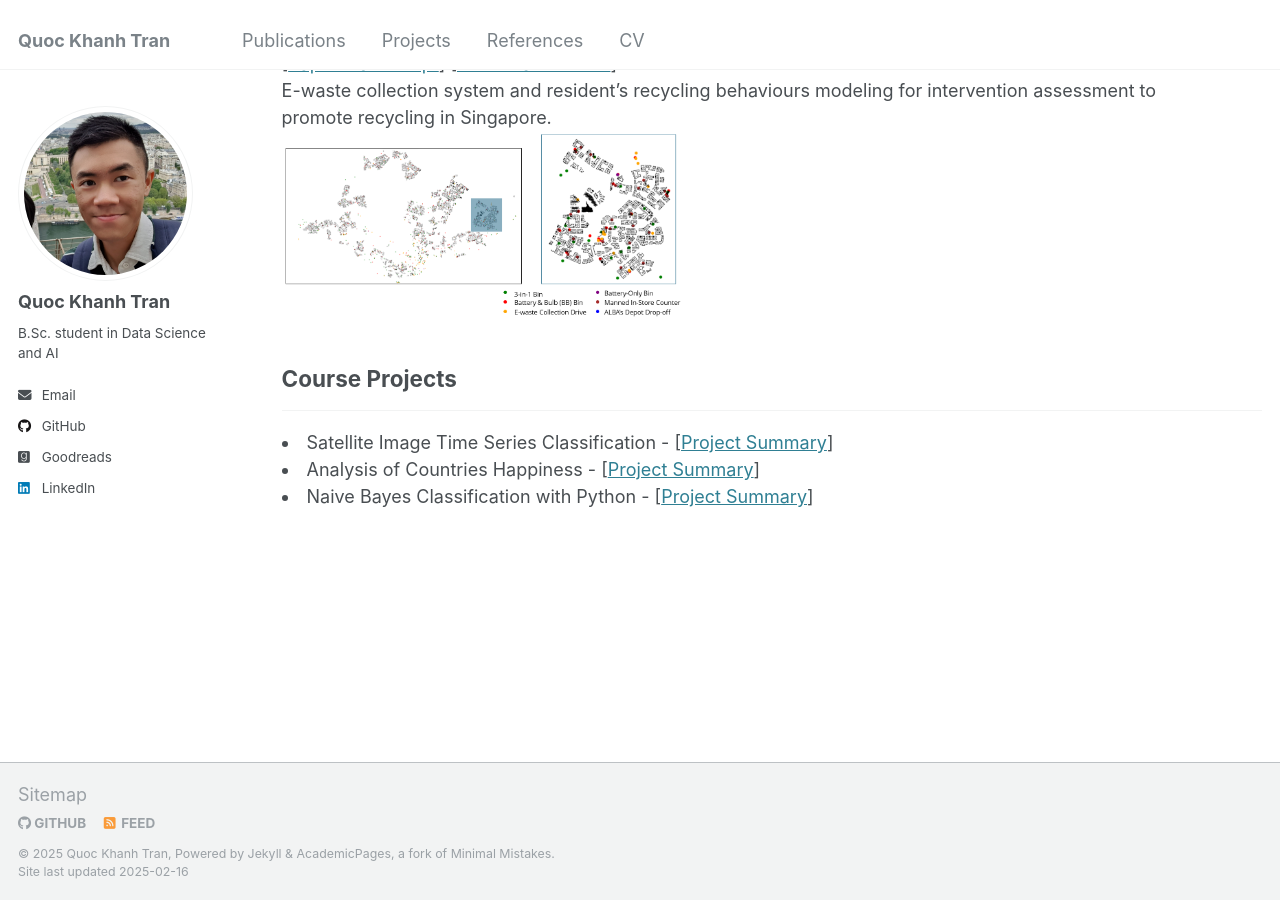
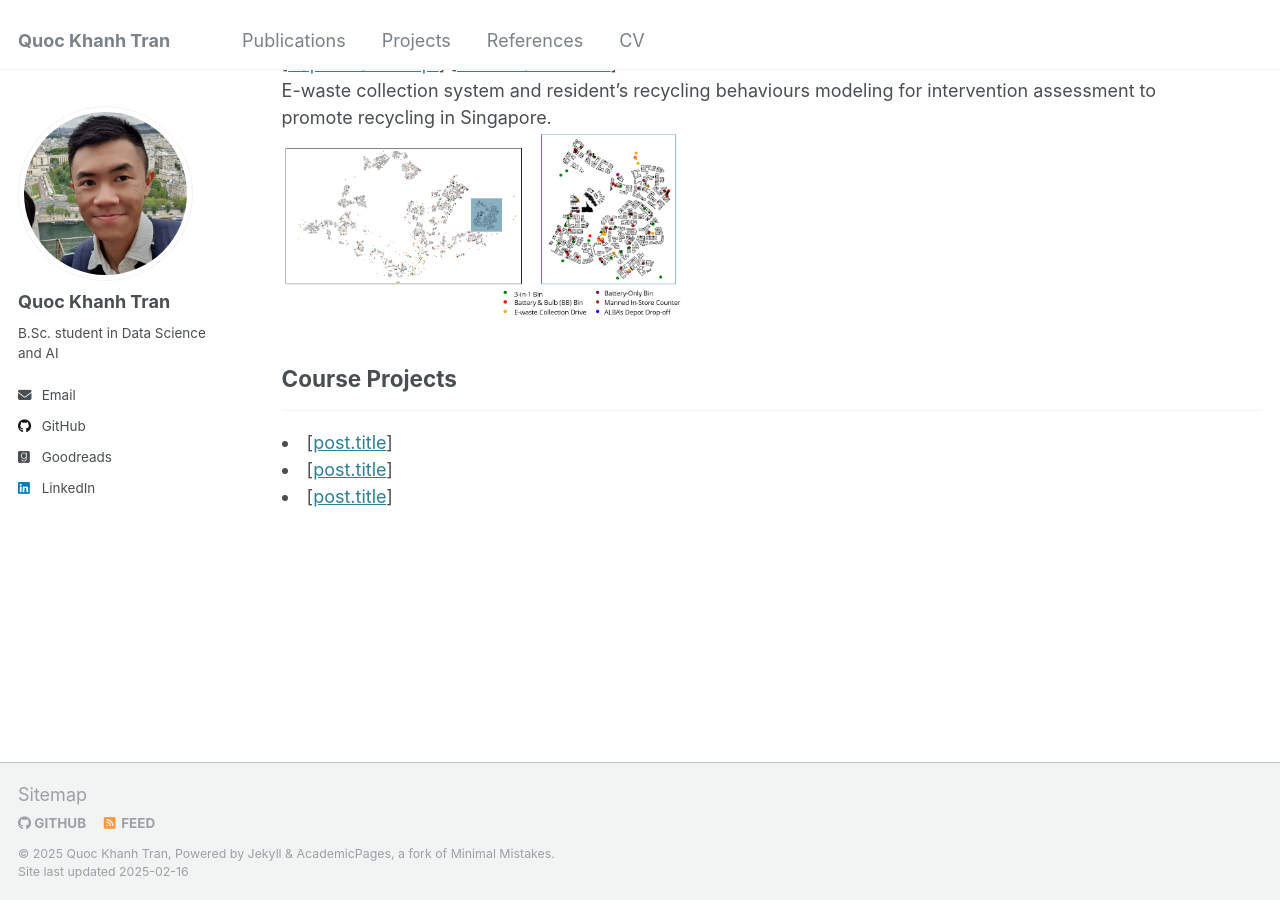
Before and after one commit to khanhtrq/khanhtrq.github.io, a Jekyll site: the page built from _pages/projects.html, in a window 1280 px wide and 900 px high, scrolled down 712 px. Built offline with Jekyll 4.4.1, drawn with Linux system fonts in a browser that asks for light colours.

Commit message:
modify project page

```diff
--- a/_pages/projects.html
+++ b/_pages/projects.html
@@ -26,7 +26,7 @@
       {% include archive-single.html %}
     {% else %}
       <!-- Display course projects -->
-      <li>{{post.title}} - [<a href="{{post.url}}">Project Summary</a>] </li>
+      <li>[<a href="{{post.url}}">post.title</a>]</li>
       <!-- <p>{{post.url}}</p> -->
     {% endif %}
   {% endfor %}
```
